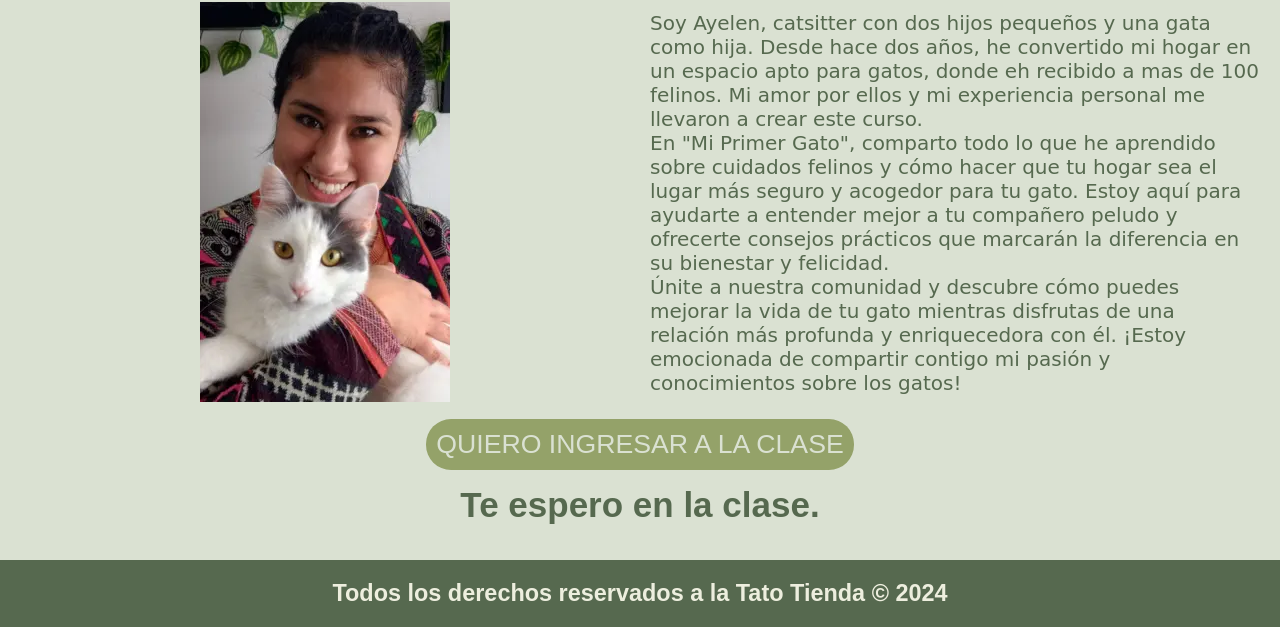
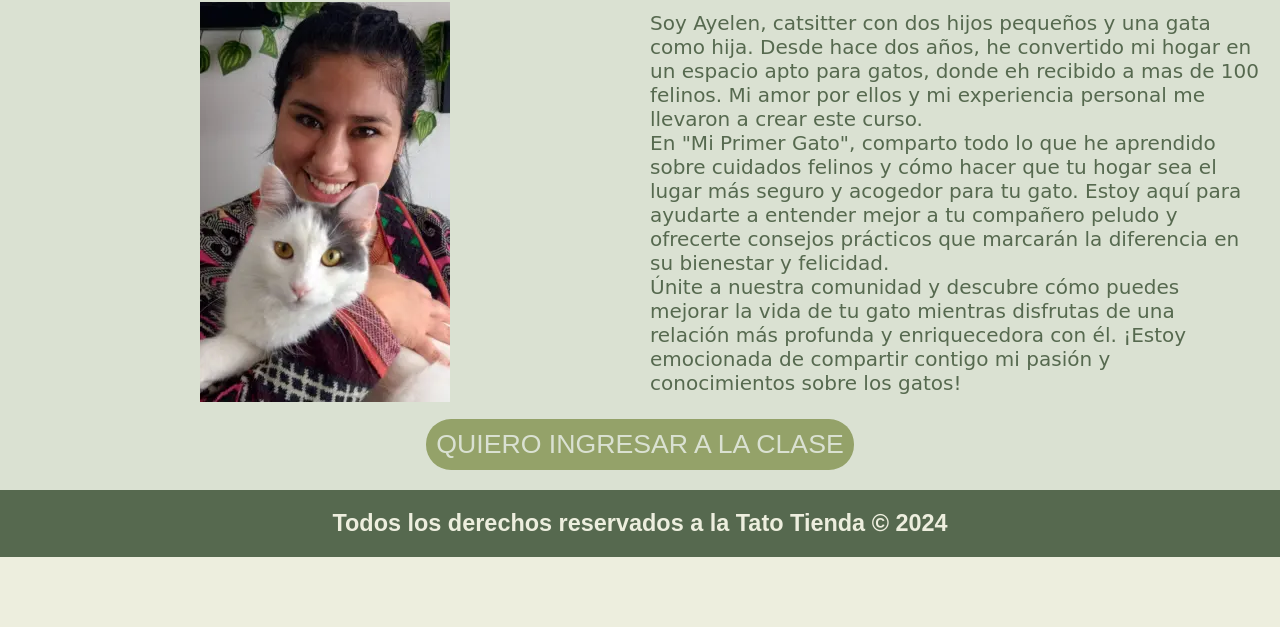
Before and after one commit to FedericoMiguelNunez/Guarderia-Tatos, a plain HTML site: page lanzamiento/lanzamiento.html in a window 1280 px wide. Shown: the part 503-1130 px from the top of the page. After the commit the page ends 1060 px from the top, so only its background shows below. Drawn offline with Linux system fonts and the light colour scheme; a web font is replaced by a local one.

Commit message:
sacando h4

```diff
--- a/lanzamiento/lanzamiento.html
+++ b/lanzamiento/lanzamiento.html
@@ -50,7 +50,7 @@
 
             <button><a href="https://chat.whatsapp.com/IEhwZx9eTpHEYVMO5yLzNr">QUIERO INGRESAR A LA CLASE</a>
             </button>
-            <h4>Te espero  en la clase.</h4>
+
 
     </main>
     <footer>
```
